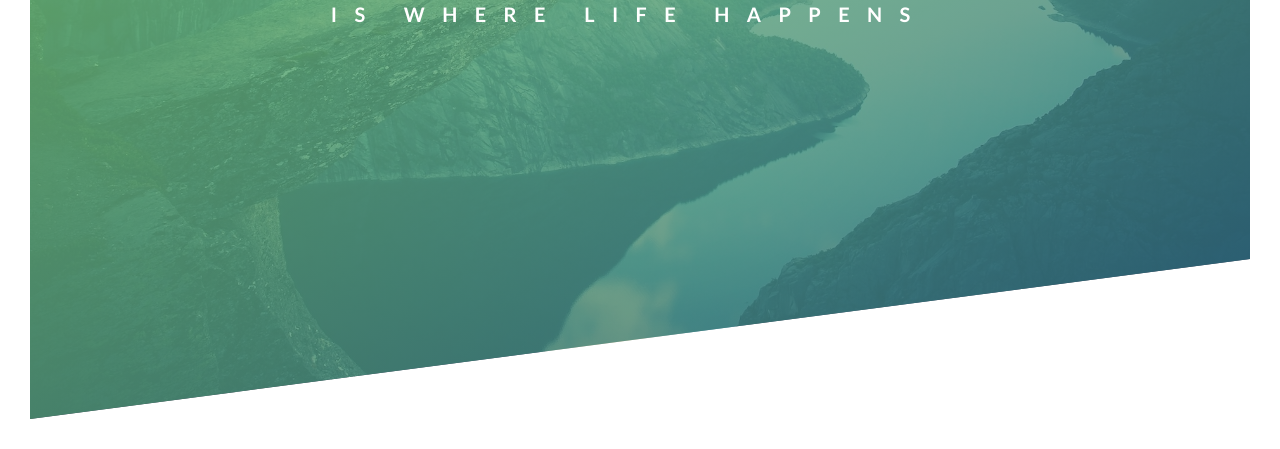
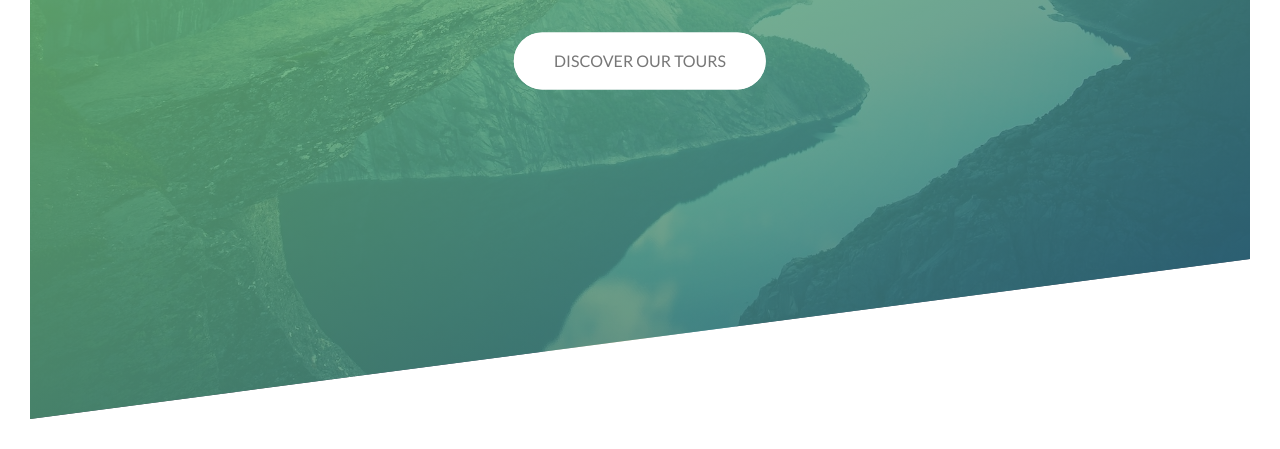
Before and after one commit to OisinFoley/Natours-CSS-showcase, a plain HTML site: page index.html in a window 1280 px wide. Shown: the part 371-820 px from the top of the page. Drawn offline with Linux system fonts and the light colour scheme.

Commit message:
Added animated button with faded expansion and contraction upon/after :hover, as well as a translated fade-in effect for the button onload.

```diff
--- a/css/style.css
+++ b/css/style.css
@@ -56,6 +56,7 @@ body {
   left: 50%;
 
   transform: translate(-50%, -50%);
+  text-align: center;
 }
 
 .heading-primary {
@@ -64,6 +65,7 @@ body {
 
   /* stops the slight jumping that occurs when the aniamtion finishes */
   backface-visibility: hidden;
+  margin-bottom: 60px;
 }
 
 .heading-primary-main {
@@ -118,3 +120,68 @@ body {
     transform: translateX(0);
   }
 }
+
+@keyframes moveInBottom {
+  0% {
+    opacity: 0;
+    transform: translateY(30px);
+  }
+
+  100% {
+    opacity: 1;
+    transform: translate(0);
+  }
+}
+
+.btn:link,
+.btn:visited {
+  text-transform: uppercase;
+  text-decoration: none;
+  padding: 15px 40px;
+  display: inline-block;
+  border-radius: 100px;
+  transition: all .2s;
+  position: relative;
+}
+
+.btn:hover {
+  transform: translateY(-3px);
+  box-shadow: 0 10px 20px rgba(0, 0, 0, .2);
+}
+
+.btn:active {
+  transform: translateY(-1px);
+  box-shadow: 0 5px 10px rgba(0, 0, 0, .2);
+}
+
+.btn-white {
+  background-color: #fff;
+  color: #777;
+}
+
+.btn-animated {
+  animation: moveInBottom .5s ease-out .75s;
+  animation-fill-mode: backwards;
+}
+
+.btn::after {
+  content: "";
+  display: inline-block;
+  position: absolute;
+  height: 100%;
+  width: 100%;
+  border-radius: 100px;
+  top: 0;
+  left: 0;
+  z-index: -1;
+  transition: all .4s;
+}
+
+.btn-white::after {
+  background-color: #fff;
+}
+
+.btn:hover::after {
+  transform: scaleX(1.4) scaleY(1.6);
+  opacity: 0;
+}
--- a/index.html
+++ b/index.html
@@ -24,6 +24,8 @@
                     <span class="heading-primary-main">Outdoors</span>
                     <span class="heading-primary-sub">is where life happens</span>
                 </h1>
+
+                <a href="#" class="btn btn-white btn-animated">Discover our tours</a>
             </div>
         </header>
     </body>
```
